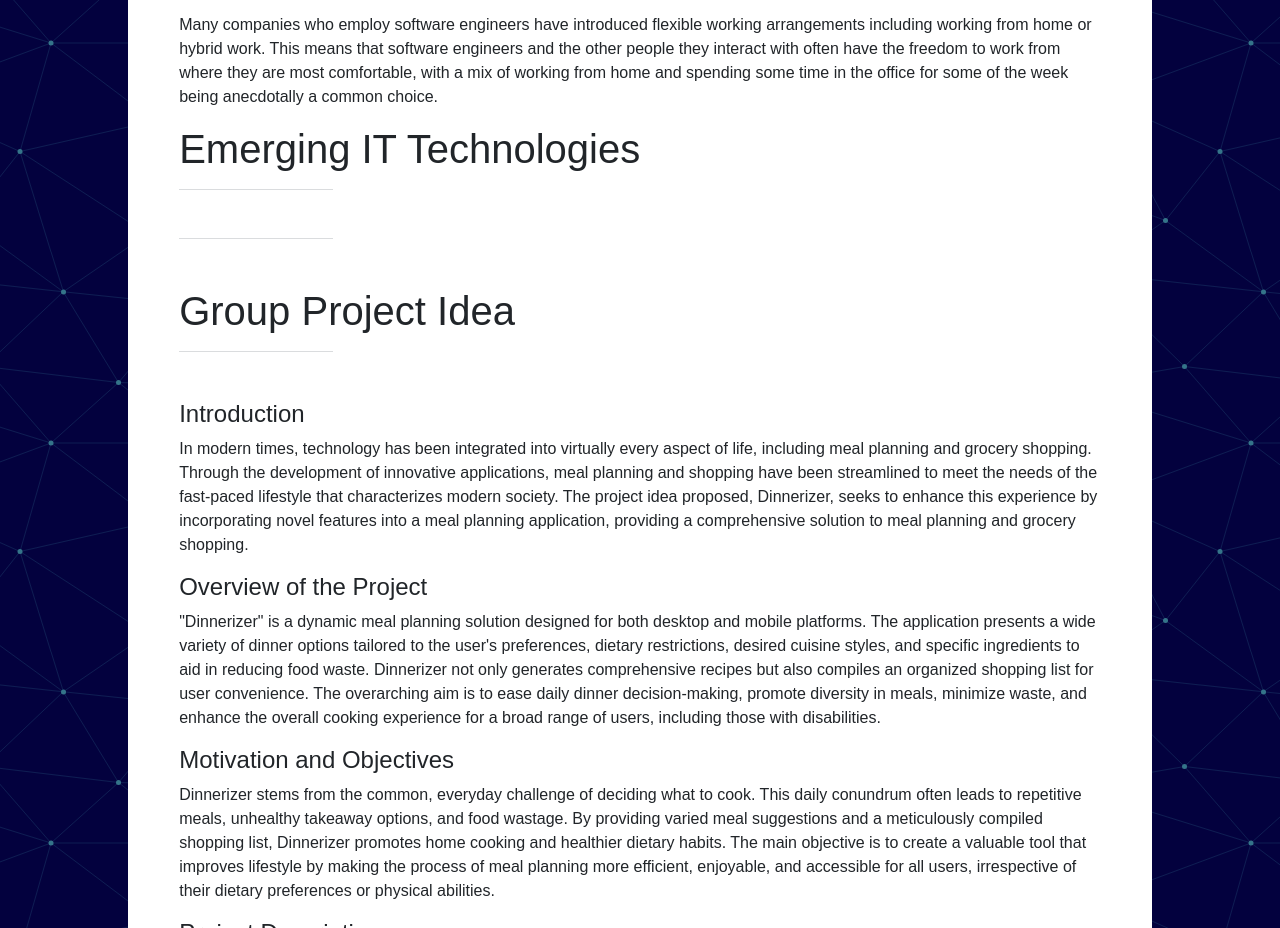
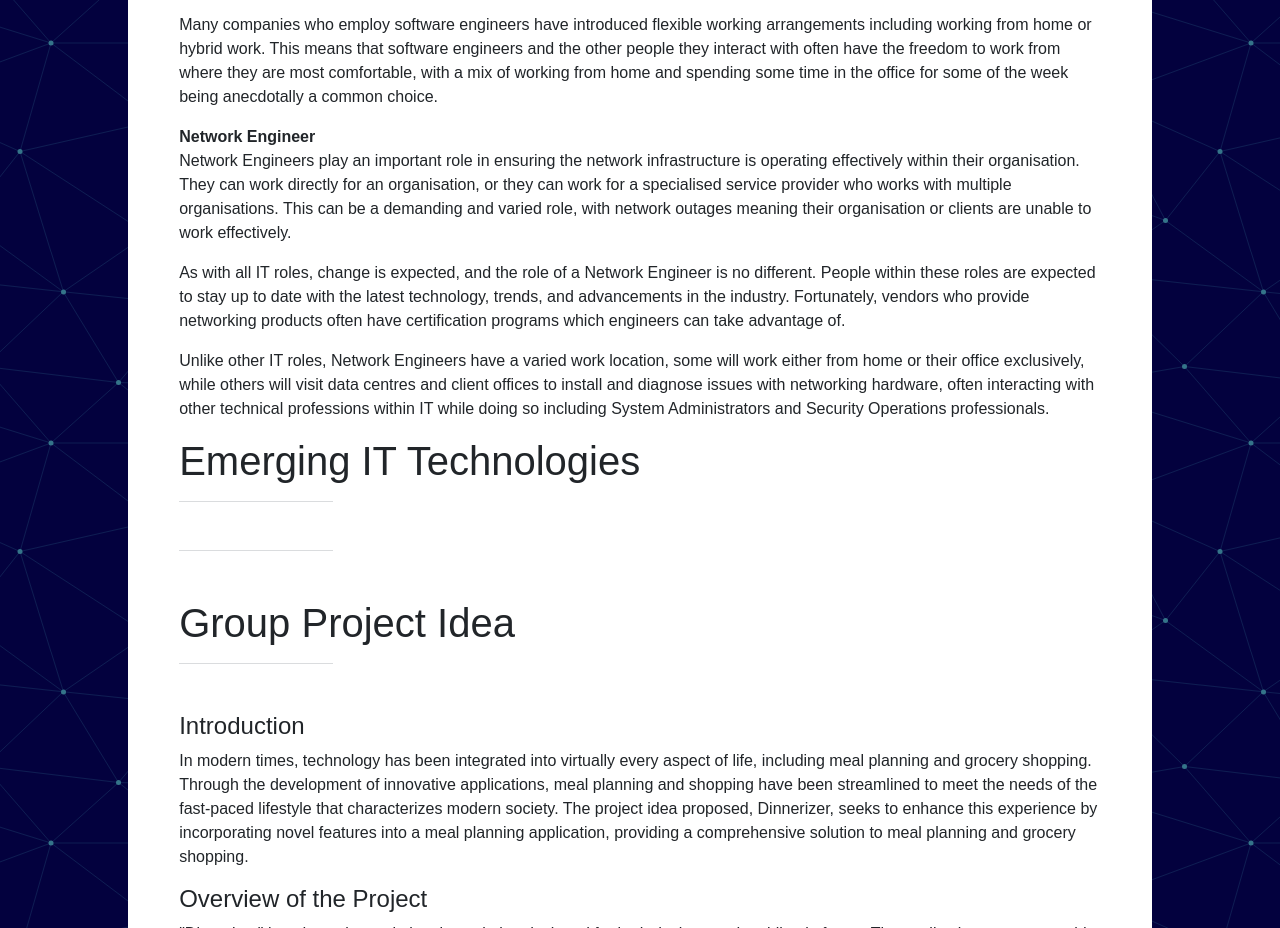
Before and after one commit to cosc2196-group1/cosc2196-group1.github.io, a plain HTML site: page index.html in a window 1280 px wide. Shown: the part 6948-7876 px from the top of the page. Drawn offline with nearby package versions, Linux system fonts and the light colour scheme.

Commit message:
Add network engineer role

```diff
--- a/index.html
+++ b/index.html
@@ -399,6 +399,23 @@
         in the office for some of the week being anecdotally a common choice.
       </p>
 
+      <strong>Network Engineer</strong>
+      <p>
+        Network Engineers play an important role in ensuring the network infrastructure is operating effectively within their organisation.
+        They can work directly for an organisation, or they can work for a specialised service provider who works with multiple organisations.
+        This can be a demanding and varied role, with network outages meaning their organisation or clients are unable to work effectively.
+      </p>
+      <p>
+        As with all IT roles, change is expected, and the role of a Network Engineer is no different. People within these roles are expected to stay
+        up to date with the latest technology, trends, and advancements in the industry. Fortunately, vendors who provide networking products often have
+        certification programs which engineers can take advantage of.
+      </p>
+      <p>
+        Unlike other IT roles, Network Engineers have a varied work location, some will work either from home or their office exclusively,
+        while others will visit data centres and client offices to install and diagnose issues with networking hardware, often interacting with
+        other technical professions within IT while doing so including System Administrators and Security Operations professionals.
+      </p>
+
       <h1 id="emerging-it-technologies">Emerging IT Technologies</h1>
       <hr class="col-3 col-md-2 mb-5">
       <p></p>
```
